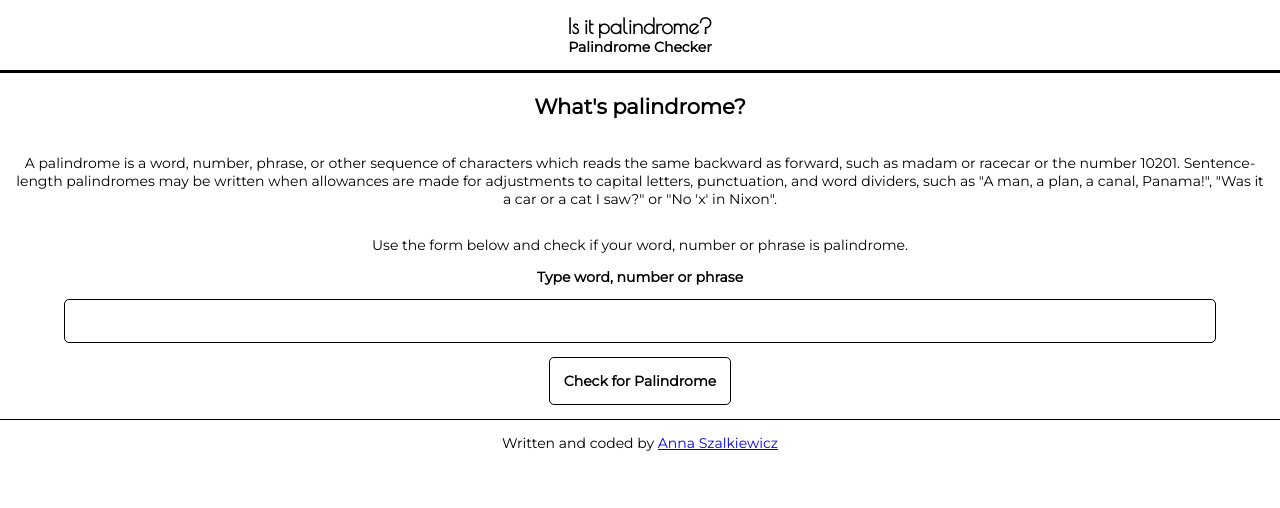
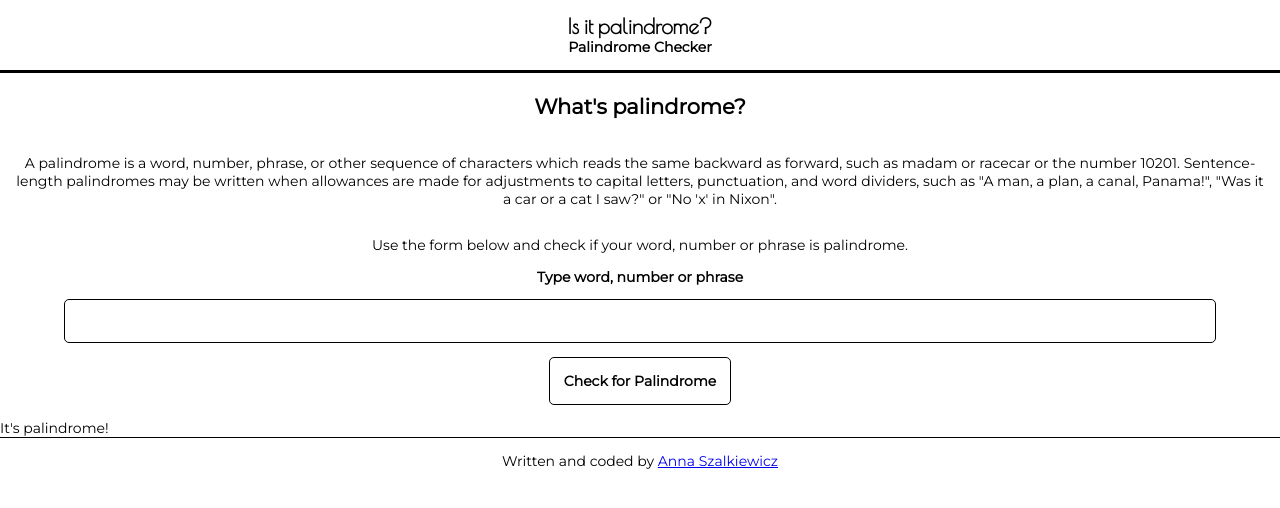
Before and after one commit to annaszalkiewicz/palindrome-checker, a React (Create React App) app: page / in a window 1280 px wide. Shown: the top 508 px of the page. Built offline with nearby package versions, Linux system fonts and the light colour scheme.

Commit message:
Rewrite handleSubmit and render info if palindrome

```diff
--- a/src/Form.js
+++ b/src/Form.js
@@ -7,11 +7,10 @@ class Form extends Component {
     this.state = {
       value: '',
       string: '',
-      array: [],
-      reversed: []
+      reversed: '',
     }
 
-    this.checkIfPalindrome = this.checkIfPalindrome.bind(this);
+    this.handleSubmit = this.handleSubmit.bind(this);
     this.handleChange = this.handleChange.bind(this);
 
   }
@@ -19,39 +18,40 @@ class Form extends Component {
   handleChange = (e) => {
     console.log('Value changed');
     this.setState({ value: e.target.value })
-
   }
 
-  checkIfPalindrome = (e) => {
+  handleSubmit = (e) => {
     e.preventDefault();
-    console.log('Submitted form');
 
     const { value } = this.state;
     let string = value.replace(/[^A-Za-z0-9]/g, '').toLowerCase();
 
     this.setState({ string: string });
 
-    let arr1 = string.split('');
-
-    this.setState({ array: arr1 });
-
-    let reversed = arr1.reverse();
+    let reversed = string.split('').reverse().join('');
 
     this.setState({ reversed: reversed });
-
   }
 
   render() {
 
-    const { value } = this.state;
+    const { value, string, reversed } = this.state;
 
     return (
       <section>
-        <form onSubmit={this.checkIfPalindrome}>
+        <form onSubmit={this.handleSubmit}>
           <label htmlFor="text">Type word, number or phrase</label>
           <input type="text" name="text" id="text" value={value} onChange={this.handleChange} />
           <button type="submit">Check for Palindrome</button>
         </form>
+        {string === reversed && (
+          <p>It's palindrome!</p>
+        )}
+
+        {string !== reversed && (
+          <p>It's not palindrome :(</p>
+        )}
+
       </section>
     )
   }
```
